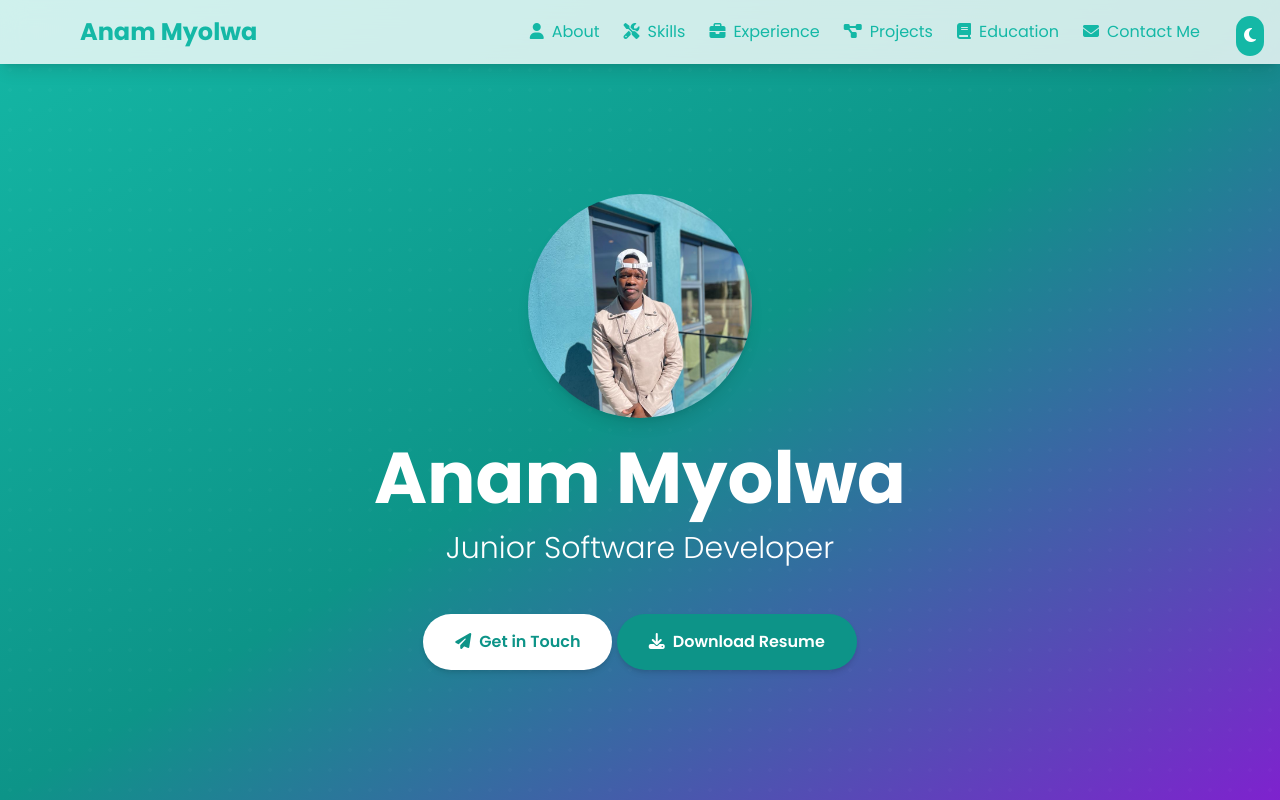
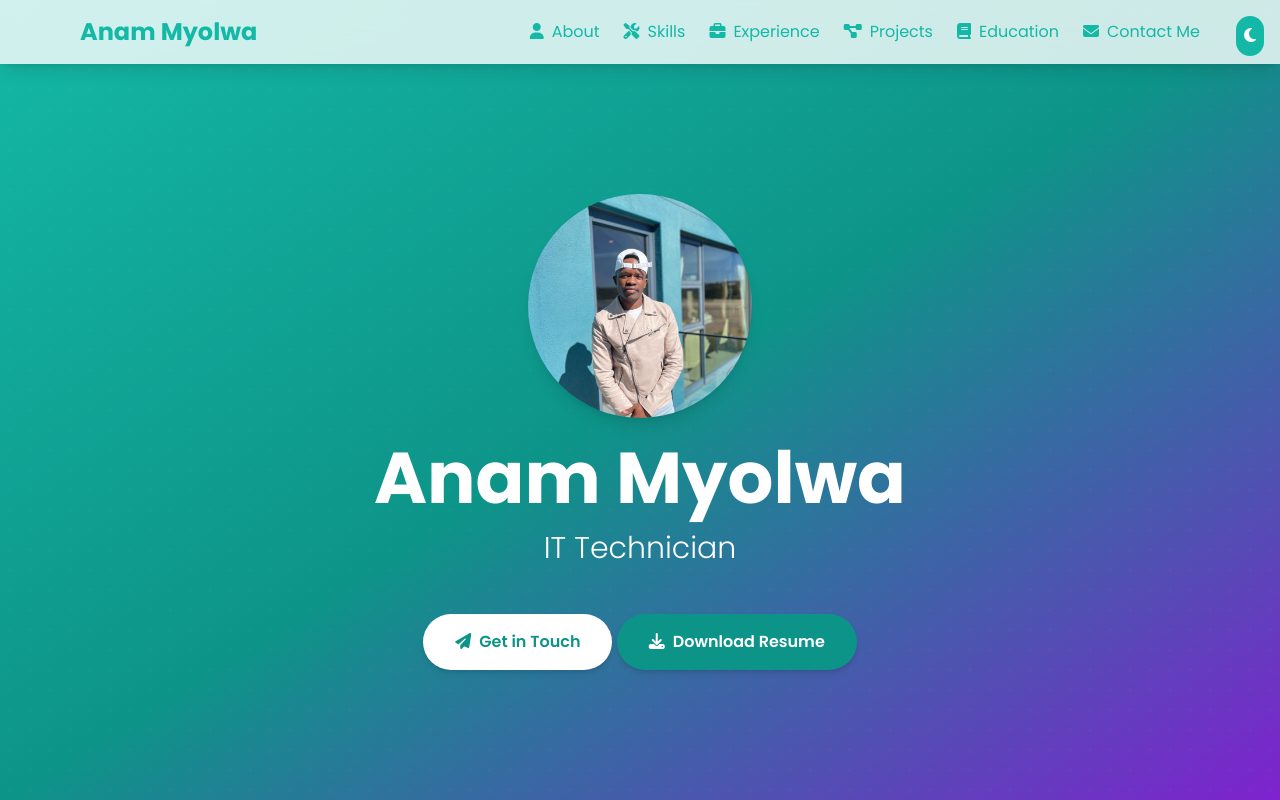
Before and after one commit to MyolwaAnam/IT-Technician, a plain HTML site: page index.html in a window 1280 px wide. Shown: the top 800 px of the page. Drawn offline with nearby package versions, Linux system fonts and the light colour scheme.

Commit message:
Update index.html

```diff
--- a/index.html
+++ b/index.html
@@ -52,7 +52,7 @@
         <div class="text-center z-0">
             <img src="images/Myolwa.jpg" alt="Anam Myolwa" class="w-40 h-40 md:w-56 md:h-56 rounded-full mx-auto mb-6 object-cover border-6 border-white shadow-lg">
             <h1 class="text-5xl md:text-7xl font-bold mb-4">Anam Myolwa</h1>
-            <p class="text-xl md:text-3xl mt-4 font-light">Junior Software Developer</p>
+            <p class="text-xl md:text-3xl mt-4 font-light">IT Technician</p>
             <div class="mt-8 space-y-4">
                 <a href="#contact" class="inline-block px-8 py-4 bg-white text-teal-600 font-semibold rounded-full hover:bg-teal-100 hover:scale-105 transition-transform duration-300 shadow-md pointer-events-auto"><i class="fas fa-paper-plane mr-2"></i>Get in Touch</a>
                 <a href="resume/Anam_Myolwa_CV_2025.pdf" download class="inline-block px-8 py-4 bg-teal-600 text-white font-semibold rounded-full hover:bg-teal-700 hover:scale-105 transition-transform duration-300 shadow-md pointer-events-auto"><i class="fas fa-download mr-2"></i>Download Resume</a>
```
